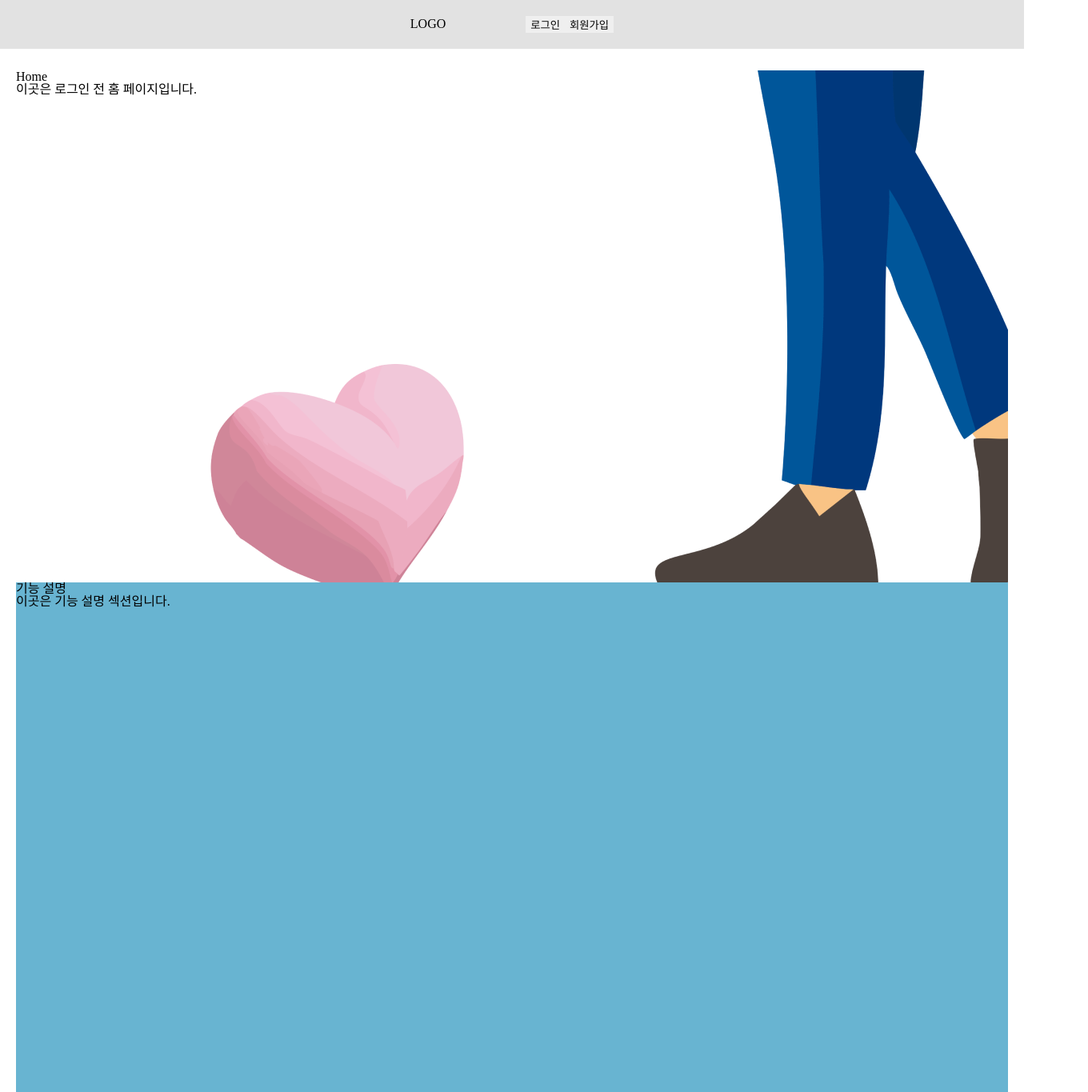
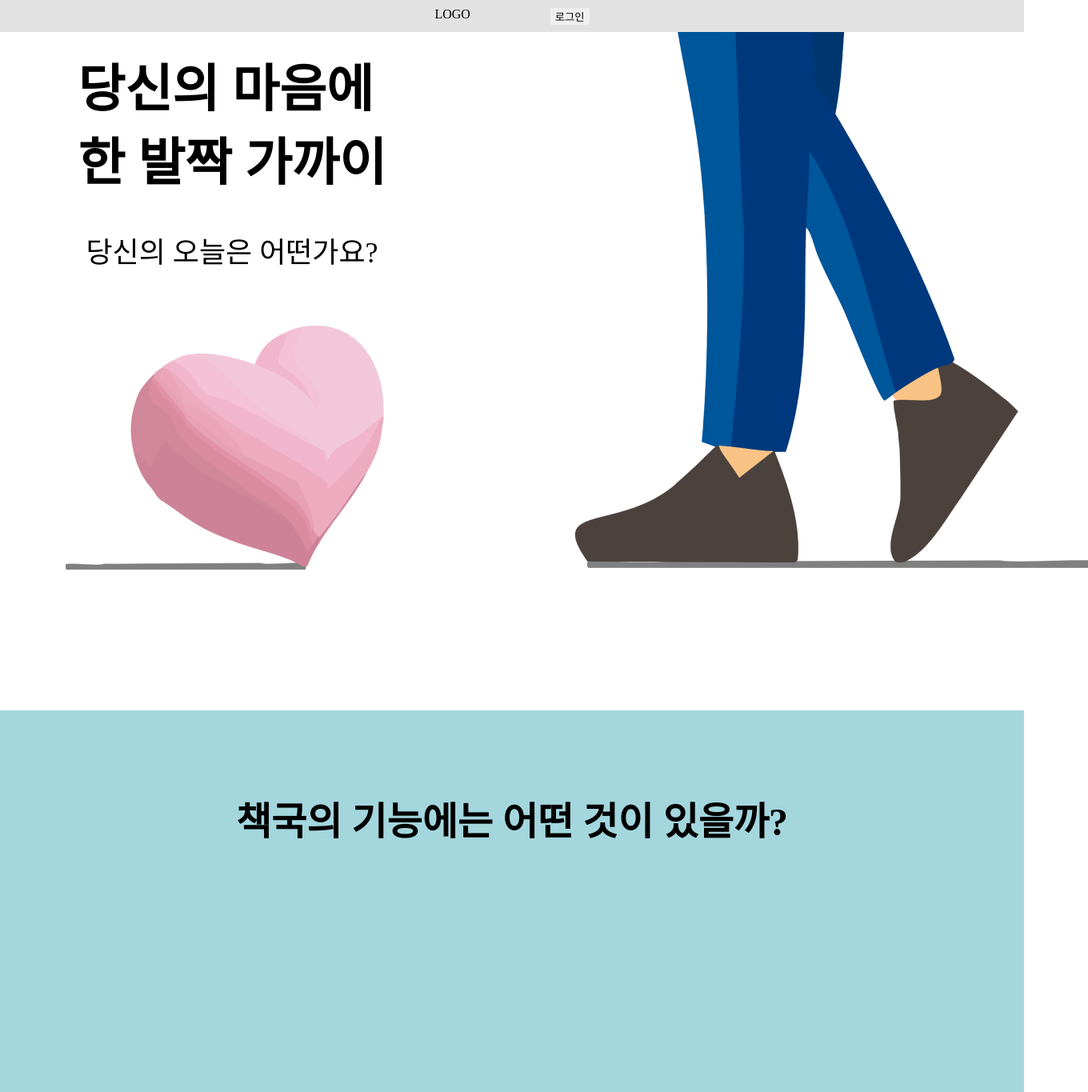
Before and after one commit to kw-bookmedicine/frontend, a React (Create React App) app: page / in a window 1280 px wide. Shown: the top 1365 px of the page at 80% size, 1360 px wide, since content can reach past the window. Built offline with nearby package versions, Linux system fonts and the light colour scheme.

Commit message:
:art: Design: 로그인 전 홈 페이지 1,2 섹션 디자인

```diff
--- a/src/pages/Home.jsx
+++ b/src/pages/Home.jsx
@@ -7,21 +7,43 @@ import Btn from '../components/Button';
 // STYLES
 import '../styles/HomeStyles.css';
 
+import banner from '../assets/banner.png';
+
 const Home = () => {
 	return (
 		<>
-			<header className="home_header">
-				<p className="header_logo">LOGO</p>
+			<div className="home">
+				<div className="home_header">
+					<div className="header-logo">
+						LOGO
+						<div className="header-btn">
 							<Btn text={'로그인'} type="login" />
-				<Btn text={'회원가입'} type="join" />
-			</header>
-			<div className="content">
+						</div>
+					</div>
+				</div>
+				<div className="content_wrapper">
 					<section className="home_main">
-					<h1>Home</h1>
-					<p>이곳은 로그인 전 홈 페이지입니다.</p>
+						<div className="home-main-img">
+							<div className="home-main-title-wrapper">
+								<div className="big-title">
+									당신의 마음에
+									<br />한 발짝 가까이
+								</div>
+								<div className="small-title">
+									<br />
+									당신의 오늘은 어떤가요?
+								</div>
+							</div>
+						</div>
 					</section>
 
 					<section className="home_feature">
+						<div className="feature-wrapper">
+							<div className="feature-title">
+								책국의 기능에는 어떤 것이 있을까?
+							</div>
+							<div className="feature-slide"></div>
+						</div>
 						<h1>기능 설명</h1>
 						<p>이곳은 기능 설명 섹션입니다.</p>
 					</section>
@@ -42,6 +64,7 @@ const Home = () => {
 					<Link to={'/join'}>회원가입 2 페이지 이동</Link>
 					<Link to={'/test'}>중복확인</Link>
 				</div>
+			</div>
 		</>
 	);
 };
--- a/src/styles/HomeStyles.css
+++ b/src/styles/HomeStyles.css
@@ -1,39 +1,86 @@
+.home {
+	display: flex;
+	flex-direction: column;
+}
+
 .home_header {
+	box-sizing: border-box;
+	padding-top: 10px;
 	margin: 0;
 	height: 5vh;
 	background-color: #e2e2e2;
 	display: flex;
 	justify-content: center;
-	align-items: center;
-	padding: 30px;
 }
 
-.header_logo {
-	margin-right: 100px;
-}
-
-.content {
-	display: flex;
-	flex-direction: column;
-	justify-content: center;
-}
-
-section {
-	display: flex;
-	justify-content: center;
-	height: 80vh;
-	margin: 0;
+.header-btn {
+	margin-left: 100px;
+	float: right;
 }
 
 .home_main {
+	display: flex;
+	flex-direction: column;
+	align-items: center;
+}
+
+.home-main-img {
+	padding-top: 20px;
+	width: 1440px;
+	height: 848px;
 	background-image: url('../assets/banner.png');
 	background-repeat: no-repeat;
 }
 
-.home_feature {
-	background-color: #68b4d1;
+.home-main-title-wrapper {
+	display: flex;
+	flex-direction: column;
+	align-items: center;
+	justify-content: center;
+	padding-right: 700px;
+	text-align: left;
 }
 
+.big-title {
+	color: #000;
+	font-family: Pretendard;
+	font-size: 64px;
+	font-style: normal;
+	font-weight: 700;
+	line-height: normal;
+}
+
+.small-title {
+	color: #000;
+	font-family: Pretendard;
+	font-size: 36px;
+	font-style: normal;
+	font-weight: 400;
+	line-height: normal;
+}
+
+.home_feature {
+	display: flex;
+	flex-direction: column;
+	align-items: center;
+	background-color: #a4d6de;
+}
+
+.feature-wrapper {
+	width: 1440px;
+	height: 848px;
+	padding-top: 100px;
+}
+
+.feature-title {
+	color: #000;
+	text-align: center;
+	font-family: Pretendard;
+	font-size: 48px;
+	font-style: normal;
+	font-weight: 700;
+	line-height: normal;
+}
 .home_emotion {
 	background-color: #c3dfe3;
 }
```
Lines whose indentation alone changed are shown as unchanged.
